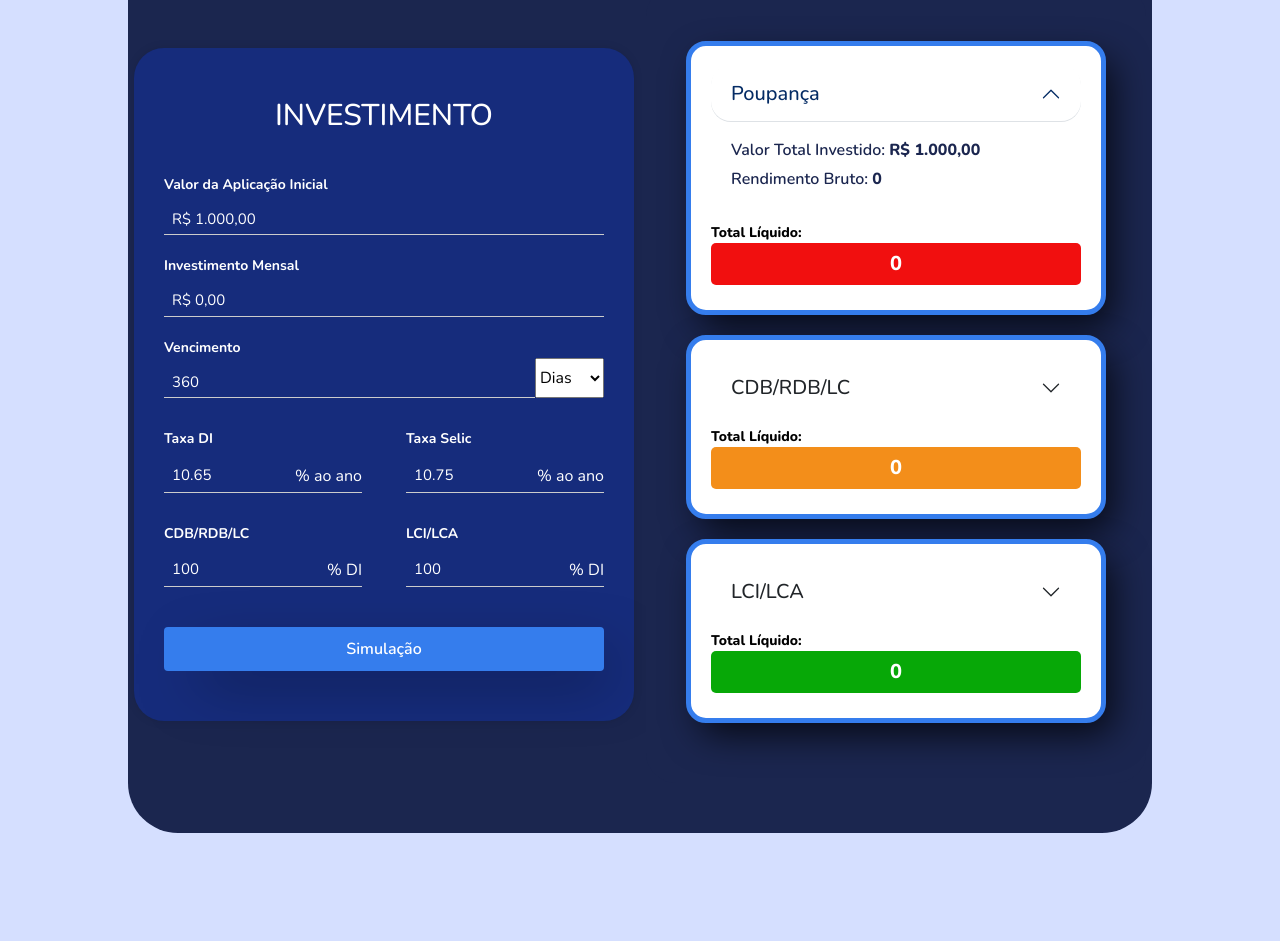
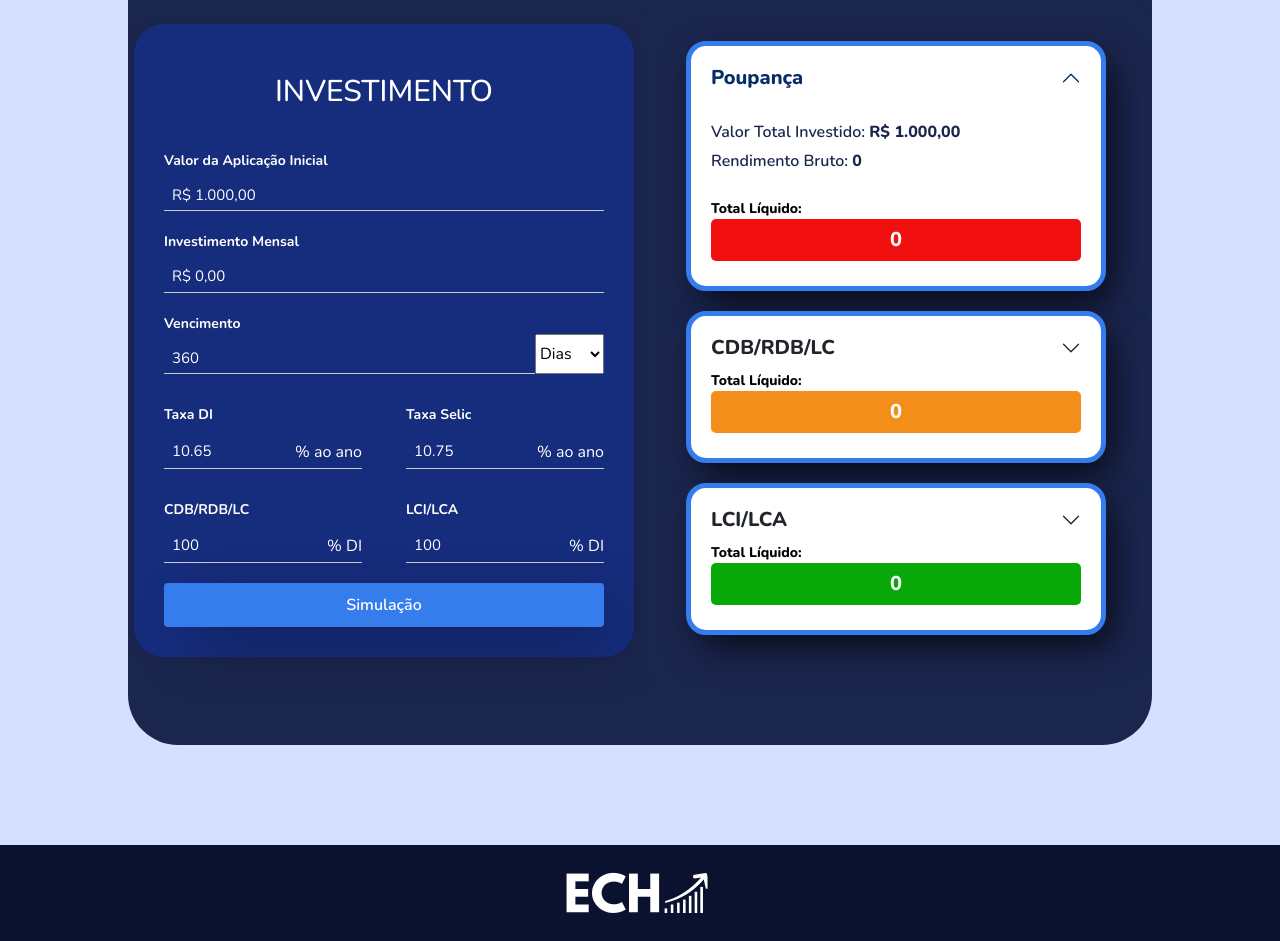
Before and after one commit to gusstadeu/investimento, a React (Create React App) app: page /calcule in a window 1280 px wide. Shown: the part 880-1821 px from the top of the page. Built offline with nearby package versions, Linux system fonts and the light colour scheme.

Commit message:
Prod 1.0

```diff
--- a/src/App.js
+++ b/src/App.js
@@ -2,6 +2,7 @@ import logo from './logo.svg';
 import './App.css';
 import Calcule from './page/Calcule.jsx'
 import Header from './layout/Header.jsx'
+import Footer from './layout/Footer.jsx'
 import SectionWelcome from './layout/SectionWelcome.jsx'
 
 
@@ -11,6 +12,7 @@ function App() {
         <Header />
         <SectionWelcome />
         <Calcule />
+        <Footer />
     </div>
   );
 }
--- /dev/null
+++ b/src/layout/Footer.jsx
@@ -0,0 +1,15 @@
+import React from 'react';
+import Styles from '../styles/footer.module.css'
+import Logo from '../assets/ECH.png'
+
+function Footer() {
+  return (
+    <div className={Styles.containerFooter}>
+      <div className={Styles.standardLogo}>
+        <img width={200} src={Logo} alt="Edgar Gonçalves" />
+      </div>
+    </div>
+  );
+}
+
+export default Footer;
--- a/src/page/Calcule.jsx
+++ b/src/page/Calcule.jsx
@@ -1,6 +1,8 @@
 import React, { useState } from 'react';
 import Styles from '../styles/calcule.module.css';
 import Accordion from 'react-bootstrap/Accordion';
+import AnchorLink from 'react-anchor-link-smooth-scroll'
+
 
 function Calcule() {
   const [valorAplicacao, setValorAplicacao] = useState(1000);
@@ -195,19 +197,19 @@ function Calcule() {
           </div>
         </div>
 
-        <div className={Styles.boxButton}>
+        <AnchorLink className={Styles.boxButton} offset={100} href="#resultado">
           <button onClick={calcular}>Simulação</button>
-        </div>
+        </AnchorLink>
       </div>
 
       <div style={{backgroundColor: '#1B264F', boxShadow: 'none'}} className={Styles.content}>
         <div className={Styles.result}>
           <Accordion defaultActiveKey="0">
-            <Accordion.Item eventKey="0" className={Styles.card}>
+            <Accordion.Item eventKey="0" id='resultado' className={Styles.card}>
               <Accordion.Header className={Styles.cardHeader}>
                 <h3>Poupança</h3>
               </Accordion.Header>
-              <Accordion.Body>
+              <Accordion.Body className={Styles.cardBody}>
                 <p>Valor Total Investido: <span>{formatarNumero(valorAplicacao + investimentoMensal * (diasVencimento / 30))}</span></p>
                 <p>Rendimento Bruto: <span>{rendimentoBrutoPoupanca}</span></p>
               </Accordion.Body>
@@ -220,7 +222,7 @@ function Calcule() {
               <Accordion.Header className={Styles.cardHeader}>
                 <h3>CDB/RDB/LC</h3>
               </Accordion.Header>
-              <Accordion.Body>
+              <Accordion.Body className={Styles.cardBody}>
                   <p>Valor Total Investido: <span>{formatarNumero(valorAplicacao + investimentoMensal * (diasVencimento / 30))}</span></p>
                   <p>Rendimento Bruto: <span>{rendimentoBrutoCdb}</span></p>
                   <p style={{color:'red'}}>Imposto de Renda: <span>{impostoCdb}</span></p>
@@ -234,7 +236,7 @@ function Calcule() {
               <Accordion.Header className={Styles.cardHeader}>
                 <h3>LCI/LCA</h3>
               </Accordion.Header>
-              <Accordion.Body>
+              <Accordion.Body className={Styles.cardBody}>
                   <p>Valor Total Investido: <span>{formatarNumero(valorAplicacao + investimentoMensal * (diasVencimento / 30))}</span></p>
                   <p>Rendimento Bruto: <span>{rendimentoBrutoLci}</span></p>
               </Accordion.Body>
--- a/src/styles/calcule.module.css
+++ b/src/styles/calcule.module.css
@@ -141,11 +141,17 @@
 * body .result .card .cardHeader button {
   border-radius: 20px;
   background-color: #fff;
-  border: none;
+  border-color: #fff;
+  box-shadow: none;
+  padding: 0;
 }
 * body .result .card .cardHeader button h3 {
   font-size: 20px;
   margin: 0;
+  font-weight: 800;
+}
+* body .result .card .cardBody {
+  padding: 30px 0 10px;
 }
 * body .result .card .sectionValueLiquid {
   margin: 0px 20px;
@@ -204,6 +210,8 @@
     background-color: #1B264F;
     margin: 20px auto;
     border-radius: 50px;
+    margin-top: 0;
+    padding-top: 10px;
   }
   body .container .content {
     max-width: 500px;
@@ -296,14 +304,15 @@
     color: #1B264F;
     background-color: #fff;
     border: 5px solid #357DED;
-    padding: 0px;
     margin-bottom: 20px;
     border-radius: 20px;
+    padding: 20px;
   }
   body .result .card .cardHeader button {
     border-radius: 20px;
     background-color: none;
     border: none;
+    padding: 0;
   }
   body .result .card .cardHeader button h3 {
     font-size: 20px;
--- a/src/styles/calcule.module.scss
+++ b/src/styles/calcule.module.scss
@@ -148,18 +148,26 @@
             button {
               border-radius: 20px;
               background-color: #fff;
-              border: none;
+              border-color: #fff;
+              box-shadow: none;
+              padding: 0;
+
 
               h3 {
                 font-size: 20px;
                 margin: 0;
+                font-weight: 800;
               }
             }
+          }
+          .cardBody {
+            padding: 30px 0 10px;
           }
           .sectionValueLiquid {
             margin: 0px 20px ;
             background-color: rgb(219, 9, 219);
           }
+
           p {
             margin: 0px;
             margin-bottom: 5px;
@@ -222,6 +230,8 @@
           background-color: #1B264F;
           margin: 20px auto;
           border-radius: 50px;
+          margin-top: 0;
+          padding-top: 10px;
 
 
             .content {
@@ -317,14 +327,15 @@
             color: #1B264F;
             background-color: #fff;
             border: 5px solid #357DED;
-            padding: 0px;
             margin-bottom: 20px;
             border-radius: 20px;
+            padding: 20px;
             .cardHeader {
               button {
                 border-radius: 20px;
                 background-color: none;
                 border: none;
+                padding: 0;
                 h3 {
                   font-size: 20px;
                   margin: 0;
--- /dev/null
+++ b/src/styles/footer.module.css
@@ -0,0 +1,8 @@
+.containerFooter {
+  background-color: #0a1230;
+  width: auto;
+  height: 12vh;
+  display: flex;
+  justify-content: center;
+  align-items: center;
+}/*# sourceMappingURL=footer.module.css.map */
--- /dev/null
+++ b/src/styles/footer.module.scss
@@ -0,0 +1,10 @@
+
+.containerFooter {
+    background-color: #0a1230;
+    width: auto;
+    height: 12vh;
+    display: flex;
+    justify-content: center;
+    align-items: center;
+
+}
```
Also changed, not shown: 2 other files (tests, documents, lock files or other folders).
